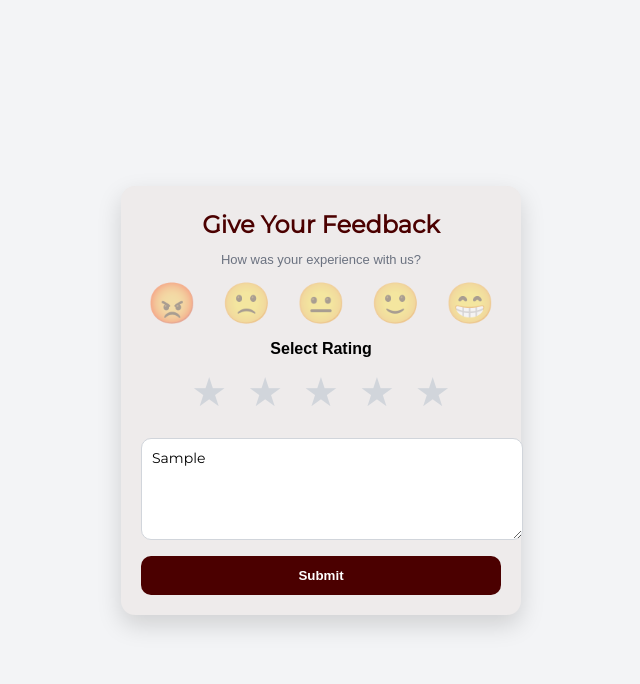
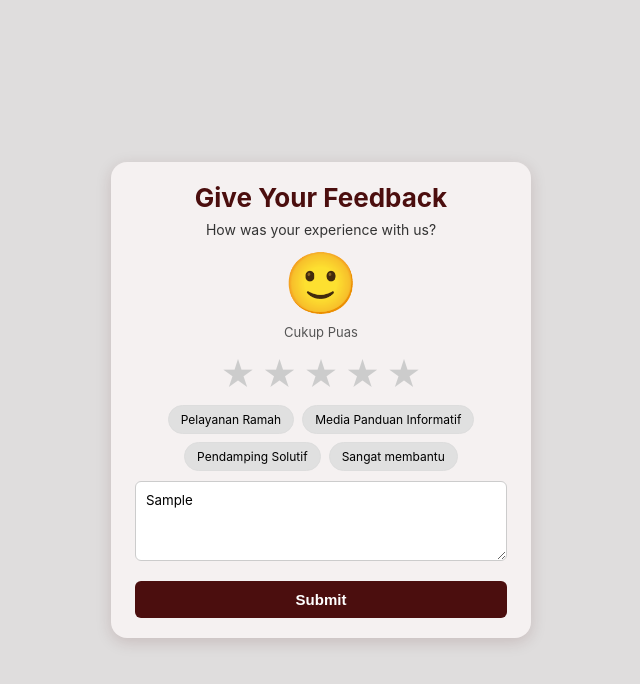
Before and after one commit to maulidanafi23-dot/feedback, a plain HTML site: page index.html in a window 1280 px wide. Both pictures are taken after typing "Sample" into the empty fields and a click on the button "Submit". Shown: the whole page, without its empty margins (319-959 px from the left). Drawn offline with Linux system fonts and the light colour scheme.

Commit message:
Update index.html

```diff
--- a/index.html
+++ b/index.html
@@ -1,227 +1,274 @@
 <!doctype html>
-<html lang="en">
+<html lang="id">
 <head>
   <meta charset="utf-8" />
   <meta name="viewport" content="width=device-width,initial-scale=1" />
-<title>Feedback Form</title>
-<link href="https://fonts.googleapis.com/css2?family=Montserrat&display=swap" rel="stylesheet">
+  <title>Dashboard Feedback</title>
   <style>
-  :root{
-    --card:#eeebeb;
-    --muted:#6b7280;
-    --accent:#800000; /* maroon */
-    --accent-dark:#4B0000;
+    body {
+      background: #dfdddd;
+      font-family: "inter", sans-serif;
+      display: flex;
+      justify-content: center;
+      align-items: center;
+      min-height: 100vh;
+      margin: 0;
     }
-  body{
-    margin:0;
-    font-family:Arial, sans-serif;
-    background:#f3f4f6;
-    display:flex;
-    justify-content:center;
-    align-items:center;
-    min-height:100vh;
+    .card {
+      background: #f5f1f1;
+      border-radius: 16px;
+      box-shadow: 0 4px 16px rgba(65,3,3,0.15);
+      width: 90%;
+      max-width: 420px;
+      padding: 20px;
+      text-align: center;
     }
-  .card{
-    width:360px;
-    background:var(--card);
-    border-radius:14px;
-    box-shadow:0 10px 25px rgba(0,0,0,0.15);
-    padding:20px;
-    text-align:center;
+    h2 {
+      margin: 0 0 8px;
+      font-size: 26px;
+      color:#4b0e0e;
     }
-  h2{
-    margin:4px 0;
-    font-size:24px;
-    color:var(--accent-dark);
-    font-family:'Montserrat', sans-serif;
+    p {
+      margin: 0 0 12px;
+      font-size: 14px;
+      color:#333;
     }
-  p{color:var(--muted);font-size:13px;margin-bottom:12px}
+    .emoji-container {
+      height: 64px;
+      margin-bottom: 10px;
+      display: flex;
+      justify-content: center;
+      align-items: center;
+    }
+    .emoji {
+      font-size: 60px;
+      display: inline-block;
+    }
+    .slide {
+      animation: slideLeft 0.4s ease;
+    }
+    @keyframes slideLeft {
+      0% { transform: translateX(0); opacity: 1; }
+      40% { transform: translateX(-60px); opacity: 0; }
+      60% { transform: translateX(60px); opacity: 0; }
+      100% { transform: translateX(0); opacity: 1; }
+    }
+    .stars {
+      display: flex;
+      justify-content: center;
+      gap: 6px;
+      margin-bottom: 10px;
+    }
+    .star {
+      font-size: 34px;
+      color: #ccc;
+      cursor: pointer;
+      transition: transform .2s;
+    }
+    .star:hover { transform: scale(1.4); }
+    .star.selected { color: #ffb400; }
 
-  .emoji-wrap{display:flex;justify-content:space-between;margin:12px 0}
-  .emoji-btn{
-    font-size:40px;
-    background:none;
-    border:none;
-    cursor:pointer;
-    opacity:0.4;
-    transition:transform .3s ease,opacity .3s ease;
-  }
-  .emoji-btn.active{
-    transform:scale(1.6) translateX(5px);
-    opacity:1;
-  }
-  .emoji-btn.active:nth-child(even){
-    transform:scale(1.6) translateX(-5px);
+    .emoji-label {
+      font-size: 13px;
+      color: #555;
+      margin-bottom: 14px;
     }
 
-  .emoji-label{font-weight:600;margin-bottom:10px}
-
-  .stars{display:flex;justify-content:center;gap:8px;margin:8px 0 12px}
-  .star-btn{
-    font-size:40px; /* diperbesar */
-    cursor:pointer;
-    border:none;
-    background:none;
-    color:#d1d5db;
-    transition:transform .15s;
+    .suggestions {
+      display: flex;
+      flex-wrap: wrap;
+      gap: 8px;
+      justify-content: center;
+      margin-bottom: 10px;
     }
-  .star-btn.active{color:#f59e0b}
-  .star-btn:hover{transform:scale(1.2)}
-
-  textarea{
-    width:100%;
-    min-height:80px;
-    resize:vertical;
-    padding:10px;
-    border-radius:10px;
-    border:1px solid #d1d5db;
-    font-size:14px;
-    margin-top:10px;
-    font-family:'Montserrat', sans-serif;
+    .chip {
+      background: #e0e0e0;
+      border-radius: 20px;
+      padding: 6px 12px;
+      font-size: 12px;
+      cursor: pointer;
+      border: 1px solid #ddd;
+      transition: all 0.2s;
+      user-select: none;
     }
-
-  .submit{
-    margin-top:12px;
-    width:100%;
-    padding:12px;
-    border:0;
-    border-radius:10px;
-    background:var(--accent-dark);
-    color:white;
-    font-weight:700;
-    cursor:pointer;
+    .chip.selected {
+      background: #ffecec;
+      border-color: #4b0e0e;
+      color: #4b0e0e;
+      font-weight: bold;
     }
-
-  /* THANK YOU state */
-  .thankyou{
-    display:none;
-    flex-direction:column;
-    align-items:center;
-    justify-content:center;
-    padding:40px 20px;
-    background:var(--accent-dark);
-    border-radius:14px;
-    color:white;
+    textarea {
+      width: 100%;
+      min-height: 80px;
+      border: 1px solid #ccc;
+      border-radius: 6px;
+      padding: 10px;
+      margin-bottom: 16px;
+      resize: vertical;
+      font-family: inherit;
+      box-sizing: border-box; /* ini yg penting baiar ga nempel card*/
     }
-  .thankyou.show{display:flex}
-  .checkmark{
-    width:60px;height:60px;
-    display:flex;align-items:center;justify-content:center;
-    margin-bottom:16px;
+    /* Tambahan biar jarak aman di kanan kiri */
+    .card {
+    padding: 20px 24px;  /* kanan kiri agak lebar */
+    box-sizing: border-box;
     }
-  .checkmark::after{
-    content:"";
-    width:25px;height:50px;
-    border:solid white;
-    border-width:0 6px 6px 0;
-    transform:rotate(45deg);
+    button {
+      width: 100%;
+      padding: 10px;
+      background: #4b0e0e;
+      color: white;
+      font-weight: bold;
+      border: none;
+      border-radius: 6px;
+      cursor: pointer;
+      font-size: 15px;
+      transition: transform 0.2s;
     }
-  .thankyou h3{margin:0;font-size:20px}
-  .thankyou p{font-size:13px;margin-top:6px;text-align:center}
+    button.clicked {
+      animation: buttonClick 0.3s ease;
+    }
+    @keyframes buttonClick {
+      0% { transform: scale(1); box-shadow: none; }
+      40% { transform: scale(0.95); box-shadow: 0 0 12px rgba(75,14,14,0.5); }
+      100% { transform: scale(1); box-shadow: none; }
+    }
+    .popup {
+      display: none;
+      position: fixed;
+      top: 0; left: 0; right: 0; bottom: 0;
+      background: rgba(0,0,0,0.5);
+      justify-content: center;
+      align-items: center;
+    }
+    .popup-content {
+      background: #fff;
+      color: #333;
+      padding: 24px;
+      border-radius: 10px;
+      text-align: center;
+      max-width: 280px;
+    }
+    .popup-content h3 {
+      margin: 0 0 10px;
+      color: #16a34a;
+    }
   </style>
 </head>
 <body>
-
-  <!-- FEEDBACK CARD -->
-  <div class="card" id="feedbackCard">
-    <div id="formContent">
+  <div class="card" id="card">
     <h2>Give Your Feedback</h2>
     <p>How was your experience with us?</p>
-
-      <div class="emoji-wrap">
-        <button class="emoji-btn" data-value="1">😡</button>
-        <button class="emoji-btn" data-value="2">🙁</button>
-        <button class="emoji-btn" data-value="3">😐</button>
-        <button class="emoji-btn" data-value="4">🙂</button>
-        <button class="emoji-btn" data-value="5">😁</button>
+    <div class="emoji-container">
+      <div class="emoji" id="emoji">🙂</div>
+    </div>
+    <div class="emoji-label" id="emojiLabel">Cukup Puas</div>
+    <div class="stars" id="stars">
+      <span class="star" data-value="1">★</span>
+      <span class="star" data-value="2">★</span>
+      <span class="star" data-value="3">★</span>
+      <span class="star" data-value="4">★</span>
+      <span class="star" data-value="5">★</span>
     </div>
 
-      <div class="emoji-label" id="emojiLabel">Select Rating</div>
-
-      <div class="stars">
-        <button class="star-btn" data-value="1">★</button>
-        <button class="star-btn" data-value="2">★</button>
-        <button class="star-btn" data-value="3">★</button>
-        <button class="star-btn" data-value="4">★</button>
-        <button class="star-btn" data-value="5">★</button>
+    <div class="suggestions" id="suggestions">
+      <div class="chip">Pelayanan Ramah</div>
+      <div class="chip">Media Panduan Informatif</div>
+      <div class="chip">Pendamping Solutif</div>
+      <div class="chip">Sangat membantu</div>
     </div>
 
-      <textarea id="review" placeholder="Write your review..."></textarea>
-      <button class="submit" id="submitBtn">Submit</button>
+    <textarea id="review" placeholder="Tulis ulasan Anda..."></textarea>
+    <button id="submitBtn">Submit</button>
   </div>
 
-    <!-- THANK YOU CONTENT -->
-    <div class="thankyou" id="thankyouContent">
-      <div class="checkmark"></div>
-      <h3>Thank You!</h3>
-      <p>Your feedback has been received.</p>
+  <div class="popup" id="popup">
+    <div class="popup-content">
+      <div style="font-size:48px;">✅</div>
+      <h3>Terima kasih!</h3>
+      <p>Feedback telah tersimpan</p>
     </div>
   </div>
 
   <script>
-  const emojis = document.querySelectorAll('.emoji-btn');
-  const stars = document.querySelectorAll('.star-btn');
+    const stars = document.querySelectorAll('.star');
+    const emojiEl = document.getElementById('emoji');
     const emojiLabel = document.getElementById('emojiLabel');
-  const reviewEl = document.getElementById('review');
     const submitBtn = document.getElementById('submitBtn');
-  const formContent = document.getElementById('formContent');
-  const thankyouContent = document.getElementById('thankyouContent');
+    const popup = document.getElementById('popup');
+    const chips = document.querySelectorAll('.chip');
+    let currentRating = 0;
 
-  let rating = 0;
-  const labels = {1:'Bad',2:'Poor',3:'Medium',4:'Good',5:'Excellent'};
+    const emojiMap = {
+      1: "😡", 2: "😞", 3: "😐", 4: "😊", 5: "🤩",
+    };
+    const labelMap = {
+      1: "Sangat Tidak Puas",
+      2: "Tidak Puas",
+      3: "Cukup Puas",
+      4: "Puas",
+      5: "Sangat Puas",
+    };
 
-  // Klik bintang
-  stars.forEach(btn=>{
-    btn.addEventListener('click',()=>{
-      rating = Number(btn.dataset.value);
-      updateUI();
+    function selectRating(r) {
+      currentRating = r;
+      stars.forEach(s => {
+        const v = Number(s.dataset.value);
+        if (v <= r) s.classList.add('selected');
+        else s.classList.remove('selected');
+      });
+      emojiEl.textContent = emojiMap[r];
+      emojiLabel.textContent = labelMap[r];
+      emojiEl.classList.remove("slide");
+      void emojiEl.offsetWidth;
+      emojiEl.classList.add("slide");
+    }
+
+    stars.forEach(s => s.addEventListener('click', () => selectRating(Number(s.dataset.value))));
+
+    // blok chip
+    chips.forEach(chip => {
+      chip.addEventListener('click', () => {
+        chip.classList.toggle('selected');
       });
     });
 
-  // Klik emoji -> ikut set rating
-  emojis.forEach(btn=>{
-    btn.addEventListener('click',()=>{
-      rating = Number(btn.dataset.value);
-      updateUI();
-    });
-  });
+    const scriptURL = "https://script.google.com/macros/s/AKfycbxuuXI5G34AwEzOY97lCm6sNJjzMEC9Z6GlSnl47CO92xw9zDtX5W-IjljmHaklua4Ibw/exec";
 
-  function updateUI(){
-    emojis.forEach(b=>{
-      b.classList.toggle('active', Number(b.dataset.value)===rating);
-    });
-    stars.forEach(b=>{
-      b.classList.toggle('active', Number(b.dataset.value)<=rating);
-    });
-    emojiLabel.textContent = rating ? labels[rating] : 'Select Rating';
-  }
+    submitBtn.addEventListener('click', (e) => {
+      e.preventDefault();
+      submitBtn.classList.add("clicked");
+      setTimeout(() => submitBtn.classList.remove("clicked"), 300);
 
-  submitBtn.addEventListener('click', ()=>{
-  const text = reviewEl.value.trim();
-  if(!rating){ alert('Please select rating'); return; }
-  if(text.length < 5){ alert('Review must be at least 5 characters'); return; }
+      const review = document.getElementById('review').value;
+      if (!currentRating) return alert("Pilih rating dulu!");
+      if (!review.trim()) return alert("Tulis ulasan Anda!");
 
-  // Kirim ke Google Script
-  fetch("https://script.google.com/macros/s/AKfycbywE2FAQSBLwndxxgmsf8-cYpTgHcU5iZqqMjZf23kMOwOVyfRbCLWeFNf6frclsvU2rQ/exec", {
+      const selectedChips = Array.from(document.querySelectorAll('.chip.selected')).map(c => c.textContent);
+      const ratingToSend = currentRating;
+      const emojiToSend  = emojiEl.textContent;
+      const labelToSend  = emojiLabel.textContent;
+
+      popup.style.display = "flex";
+      setTimeout(() => popup.style.display = "none", 2500);
+
+      document.getElementById('review').value = "";
+      stars.forEach(s => s.classList.remove("selected"));
+      chips.forEach(c => c.classList.remove("selected"));
+      emojiEl.textContent = "🙂";
+      emojiLabel.textContent = "";
+
+      fetch(scriptURL, {
         method: "POST",
         body: JSON.stringify({
-      rating: rating,
-      review: text
+          rating: ratingToSend,
+          emoji: emojiToSend,
+          label: labelToSend,
+          review: review,
+          suggestion: selectedChips.join(", ")
         }),
-    headers: {
-      "Content-Type": "application/json"
-    }
-  })
-  .then(res => res.json())
-  .then(data => {
-    console.log("Success:", data);
-    formContent.style.display='none';
-    thankyouContent.classList.add('show');
-  })
-  .catch(err => {
-    console.error("Error:", err);
-    alert("Gagal mengirim feedback!");
-  });
+        headers: { "Content-Type": "text/plain" }
+      }).catch(err => console.error("Gagal kirim feedback:", err));
     });
   </script>
 </body>
```
Lines whose indentation alone changed are shown as unchanged.
